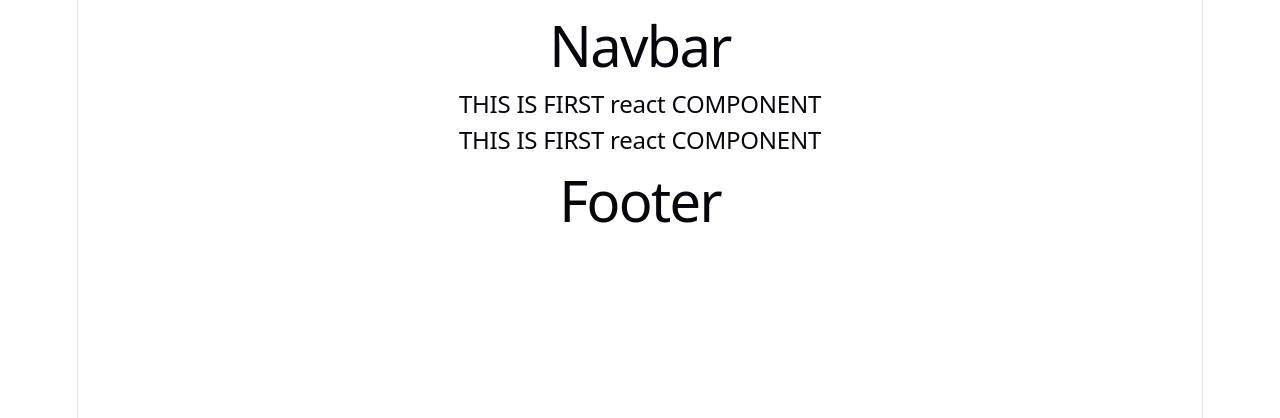
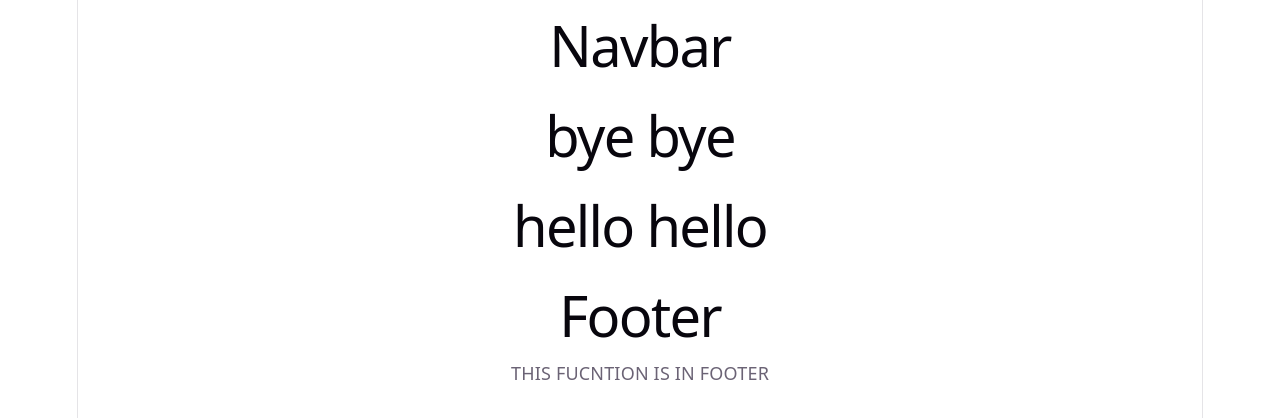
Before and after one commit to AKRITIROY007/React1, a React (Vite) app: page / in a window 1280 px wide. Shown: the top 418 px of the page. Built offline with nearby package versions, Linux system fonts and the light colour scheme.

Commit message:
Modify Footer

```diff
--- a/src/App.jsx
+++ b/src/App.jsx
@@ -1,24 +1,17 @@
-import { Footer } from "./Footer";
+import Footer from "./Footer";
 import Homeee from "./Homeee";
-
-const Hello = () => {
-  return <h2>THIS IS FIRST react COMPONENT</h2>;
-};
-
-const Bye = () => {
-
-};
+import { Hello, FunctionInFooter } from "./Footer";
+import { Bye } from "./Homeee";
+import { Body } from "./Body";
 
 const App = () => {
   return (
-    <div>
+    <>
       <Homeee />
-
-      <Bye />
-      <Hello />
-      <Hello />
-      <Footer/>
-    </div>
+      <Body />
+      <Footer />
+      <FunctionInFooter />
+    </>
   );
 };
 
--- /dev/null
+++ b/src/Body.jsx
@@ -0,0 +1,12 @@
+import React from 'react'
+import { Bye } from './Homeee'
+import { Hello } from './Footer'
+
+export const Body = () => {
+  return (
+      <>
+          <Bye />
+          <Hello/>
+      </>
+  )
+}
--- a/src/Footer.jsx
+++ b/src/Footer.jsx
@@ -1,5 +1,15 @@
 import React from "react";
 
-export const Footer = () => {
+const Footer = () => {
   return <h1>Footer</h1>;
 };
+
+export const Hello = () => {
+  return <h1>hello hello</h1>;
+};
+
+export const FunctionInFooter = () => {
+  return <div>THIS FUCNTION IS IN FOOTER</div>;
+};
+
+export default Footer;
--- a/src/Homeee.jsx
+++ b/src/Homeee.jsx
@@ -4,4 +4,8 @@ const Homeee = () => {
   return <h1>Navbar</h1>;
 };
 
+export const Bye = () => {
+  return <h1>bye bye </h1>;
+};
+
 export default Homeee;
```
